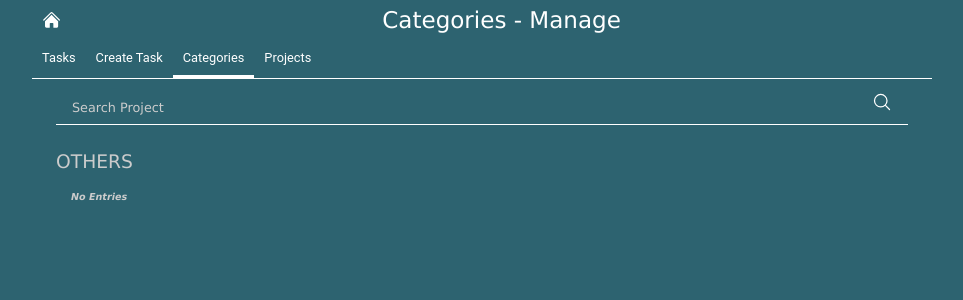
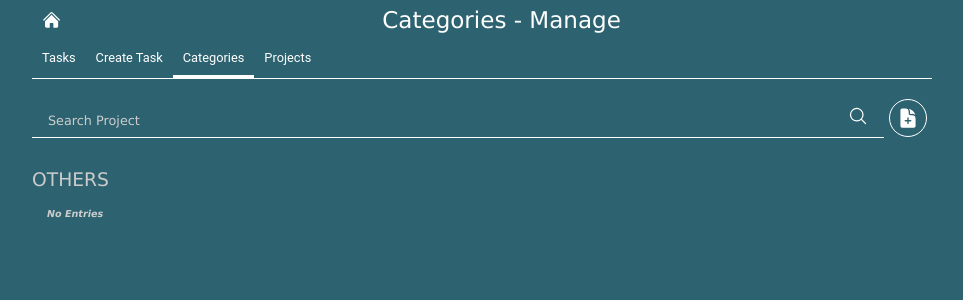
Before and after one commit to hector-oviedo/pomodoro-app, a React (Vite) app: page /categories in a window 1280 px wide. Shown: the top 300 px of the page, without its empty margins (158-1121 px from the left). Built offline with nearby package versions, Linux system fonts and the light colour scheme.

Commit message:
improved padding in some sections, added enhacement of management button at sub panel component

```diff
--- a/src/App.jsx
+++ b/src/App.jsx
@@ -35,7 +35,8 @@ export const App =() => {
                         key={sub.id}
                         path={`${sub.navigation}`}
                         element={<SubPanel
-                            subId={sub.id} />}
+                            subId={sub.id}
+                            navigation={sub.navigation}/>}
                     />
                 ))}
 
@@ -44,7 +45,7 @@ export const App =() => {
                         key={`${sub.id}-create`}
                         path={`${sub.navigation}/create`}
                         element={<CreateSub
-                            subId={sub.id} />}
+                            subId={sub.id}/>}
                     />
                 ))}
             </Routes>
--- a/src/components/CalendarPanel/CalendarPanel.module.css
+++ b/src/components/CalendarPanel/CalendarPanel.module.css
@@ -1,5 +1,5 @@
 .calendar-container {
-    padding: 10px;
+    padding: 10px 0;
     display: flex;
     flex-direction: column;
     align-items: center;
--- a/src/components/Create/Sub/CreateSub.module.css
+++ b/src/components/Create/Sub/CreateSub.module.css
@@ -3,7 +3,7 @@
     flex-direction: column;
     align-items: center;
     justify-content: start;
-    padding: 20px;
+    padding: 15px 0;
     background-color: transparent !important;
 }
 .sub-header {
--- a/src/components/Create/Task/CreateTask.module.css
+++ b/src/components/Create/Task/CreateTask.module.css
@@ -3,7 +3,7 @@
     flex-direction: column;
     align-items: center;
     justify-content: start;
-    padding: 20px;
+    padding: 15px 0;
     background-color: transparent !important;
 }
 .task-header {
--- a/src/components/SubPanel/SubPanel.jsx
+++ b/src/components/SubPanel/SubPanel.jsx
@@ -1,17 +1,41 @@
+import { DocumentPlusIcon } from '@heroicons/react/24/solid';
 import { useState } from 'react';
+import { useNavigate } from 'react-router-dom';
 import { SearchBar } from '../Utils/SearchBar/SearchBar';
 import { SubsList } from './SubsList';
 
 import styles from './SubPanel.module.css';
-export const SubPanel = ({subId}) => {
+export const SubPanel = ({subId, navigation}) => {
+    const navigate = useNavigate();
     const [ NameFilter, setNameFilter ] = useState('');
 
     const handleSearch = (value) => {
         setNameFilter(value);
     }
+
+    const onClickAddHandle = (e, navigation) => {
+        e.preventDefault();
+        const path = `/${navigation}/create`;
+        navigate(path)
+    }
     return (
         <section className={styles['subs-container']}>
-            <SearchBar onSearch={handleSearch}/>
+            <div className={styles['bar-row']}>
+
+                <div className={styles['bar-search']}>
+                    <SearchBar onSearch={handleSearch}/>
+                </div>
+
+                <div className={styles['bar-button']}>
+                    <div className={styles['sub-button-container']}>
+                        <button className={styles['sub-button']} onClick={(e) => onClickAddHandle(e, navigation)}>
+                            <DocumentPlusIcon className={styles['sub-button-icon']}/>
+                        </button>
+                    </div>
+                </div>
+
+            </div>
+
             <SubsList subId={subId} filter={NameFilter} />
         </section>
     )
--- a/src/components/SubPanel/SubPanel.module.css
+++ b/src/components/SubPanel/SubPanel.module.css
@@ -1,6 +1,52 @@
 .subs-container {
-    padding: .1em 1.5em;
+    padding: 15px 0;
     display: flex;
     flex-direction: column;
     align-items: center;
 }
+
+.bar-row {
+    display: flex;
+    flex-direction: row;
+    width: 100%;
+}
+
+.bar-search {
+    width: 100%;
+}
+
+.bar-button {
+
+}
+
+.sub-button-container {
+    padding: 5px;
+}
+.sub-button {
+    all: unset;
+    display: flex;
+    align-items: center;
+    justify-content: center;
+    width: 36px;
+    height: 36px;
+    border: 1px solid var(--button-border-color);
+    border-radius: 50%;
+    cursor: pointer;
+    transition: border-color 0.3s ease, transform 0.2s ease;
+}
+
+.sub-button:hover {
+    border-color: var(--button-hover-border-color);
+    transform: scale(1.05);
+}
+
+.sub-button-icon {
+    width: 22px;
+    height: 22px;
+    color: var(--button-text-color);
+    transition: color 0.3s ease, transform 0.2s ease;
+}
+
+.sub-button:hover .sub-button-icon {
+    color: var(--button-hover-text-color);
+}
--- a/src/components/Task/Task.module.css
+++ b/src/components/Task/Task.module.css
@@ -1,7 +1,7 @@
 .task-container {
     display: flex;
     flex-direction: column;
-    padding: 1em;
+    padding: 15px 0;
     align-items: center;
     gap: .5em;
 }
```
Also changed, not shown: 1 other file (tests, documents, lock files or other folders).
